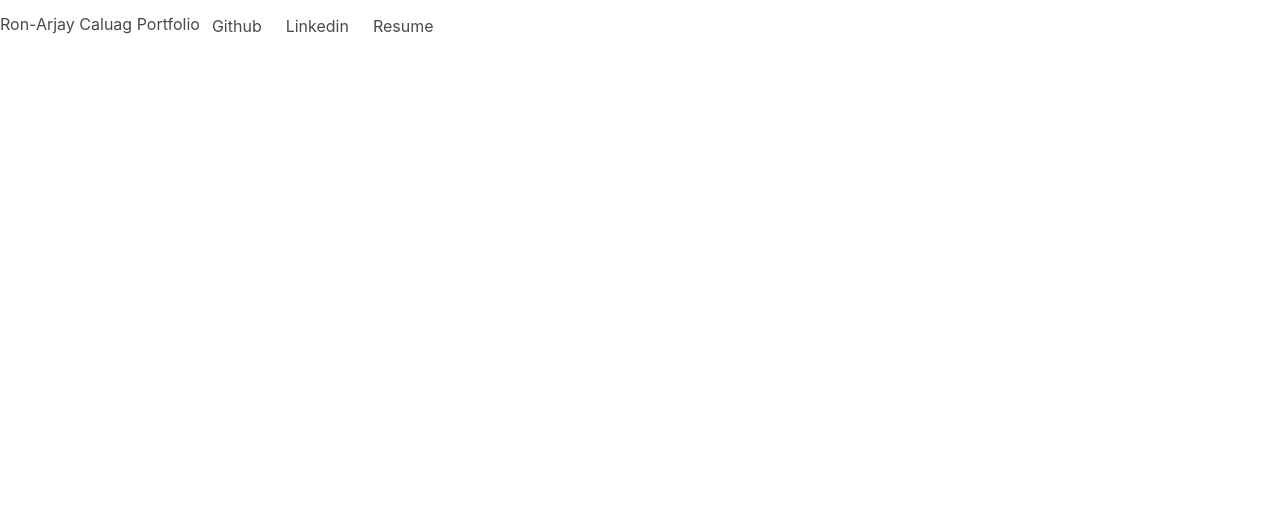
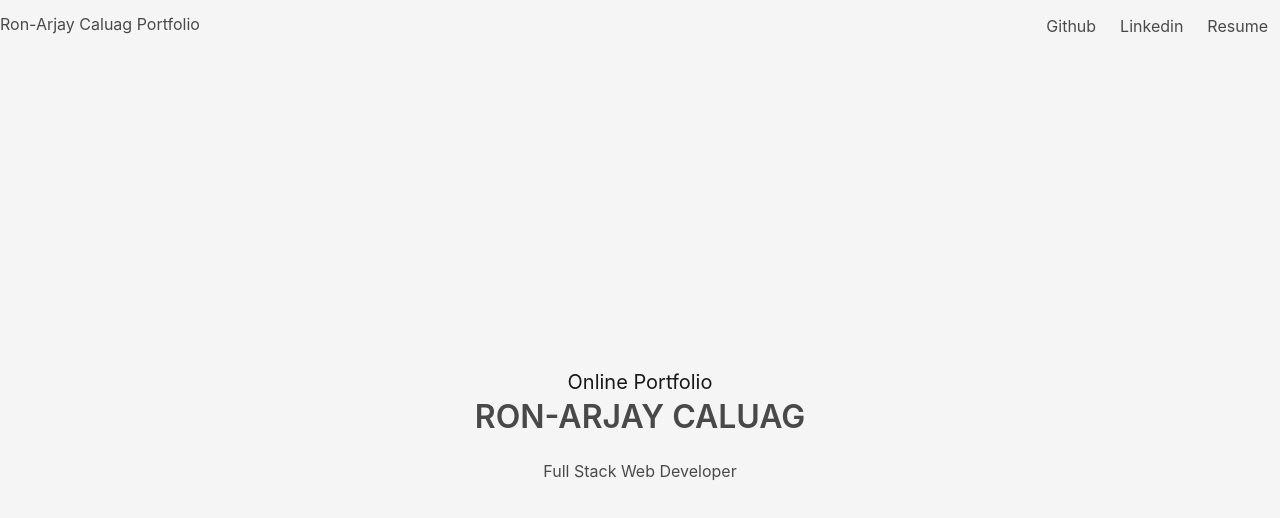
Before and after one commit to ArjayCaluag/Portfolio-2, a plain HTML site: page index.html in a window 1280 px wide. Drawn offline with nearby package versions, Linux system fonts and the light colour scheme.

Commit message:
Add links to navbar and add hero-header

```diff
--- a/index.html
+++ b/index.html
@@ -10,43 +10,76 @@
 
 </head>
 
+
+<body>
+
+    <section class="hero is-light is-fullheight">
+        <!-- Hero head: will stick at the top -->
+        <div class="hero-head">
+
 <nav class="navbar" role="navigation" aria-label="main navigation">
     <div class="navbar-brand">
-        <h1 class = "mt-3">Ron-Arjay Caluag Portfolio</h1>
+        <h1 class="mt-3">Ron-Arjay Caluag Portfolio</h1>
 
 
         <a role="button" class="navbar-burger" aria-label="menu" aria-expanded="true" data-target="navbarBasicExample">
             <span aria-hidden="true"></span>
             <span aria-hidden="true"></span>
             <span aria-hidden="true"></span>
-
-
         </a>
     </div>
 
     <div id="navbarBasicExample" class="navbar-menu">
-        <div class="navbar-start" href="">
-            <a class="navbar-item">
+        <div class="navbar-end">
+            <a class="navbar-item" href="https://github.com/ArjayCaluag">
                 Github
             </a>
 
-            <a class="navbar-item">
+            <a class="navbar-item" href="https://www.linkedin.com/in/ron-arjay-caluag-00b29b182/">
                 Linkedin
             </a>
-            <a class="navbar-item">
+            <a class="navbar-item" href="">
                 Resume
             </a>
 
         </div>
     </div>
 </nav>
+        </div>
 
-<body>
+        <!-- Hero content: will be in the middle -->
+        <div class="hero-body">
+            <div class="container has-text-centered">
+                <h2 class="subtitle">
+                    Online Portfolio
+                </h2>
+                <h1 class="title">
+                    RON-ARJAY CALUAG
+                </h1>
+                <h2> Full Stack Web Developer</h2>
 
+
+            </div>
+        </div>
+
+        <!-- Hero footer: will stick at the bottom -->
+        <!-- <div class="hero-foot">
+            <nav class="tabs is-boxed is-fullwidth">
+                <div class="container">
+                    <ul>
+                        <li class="is-active"><a>Overview</a></li>
+                        <li><a>Modifiers</a></li>
+                        <li><a>Grid</a></li>
+                        <li><a>Elements</a></li>
+                        <li><a>Components</a></li>
+                        <li><a>Layout</a></li>
+                    </ul>
+                </div>
+            </nav>
+        </div> -->
+    </section>
 
 
     <script src="https://cdnjs.cloudflare.com/ajax/libs/jquery/3.2.1/jquery.min.js"></script>
     <script src="script.js"></script>
 </body>
-
-</html>
--- a/script.js
+++ b/script.js
@@ -0,0 +1,12 @@
+$(document).ready(function() {
+
+    // Check for click events on the navbar burger icon
+    $(".navbar-burger").click(function() {
+
+        // Toggle the "is-active" class on both the "navbar-burger" and the "navbar-menu"
+        $(".navbar-burger").toggleClass("is-active");
+        $(".navbar-menu").toggleClass("is-active");
+
+    });
+  });
+  console.log(".navbar-menu")
```
